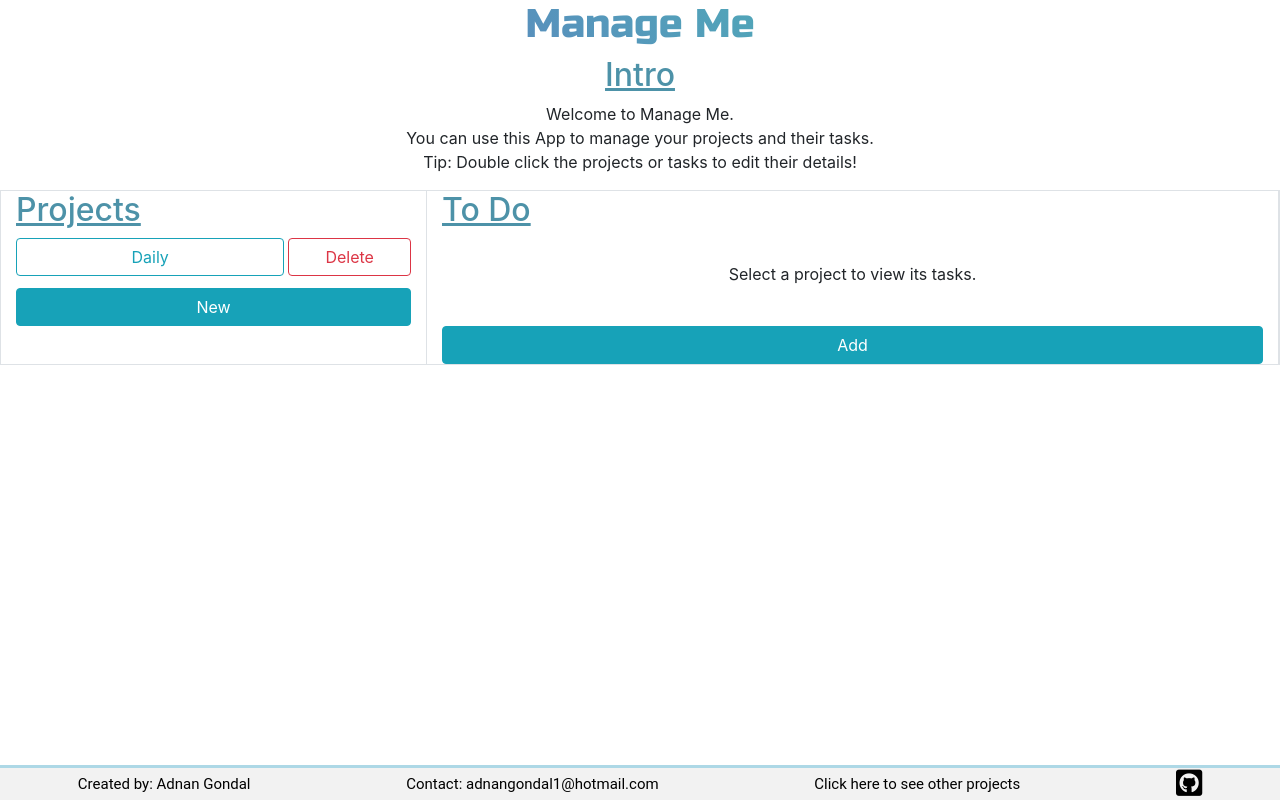
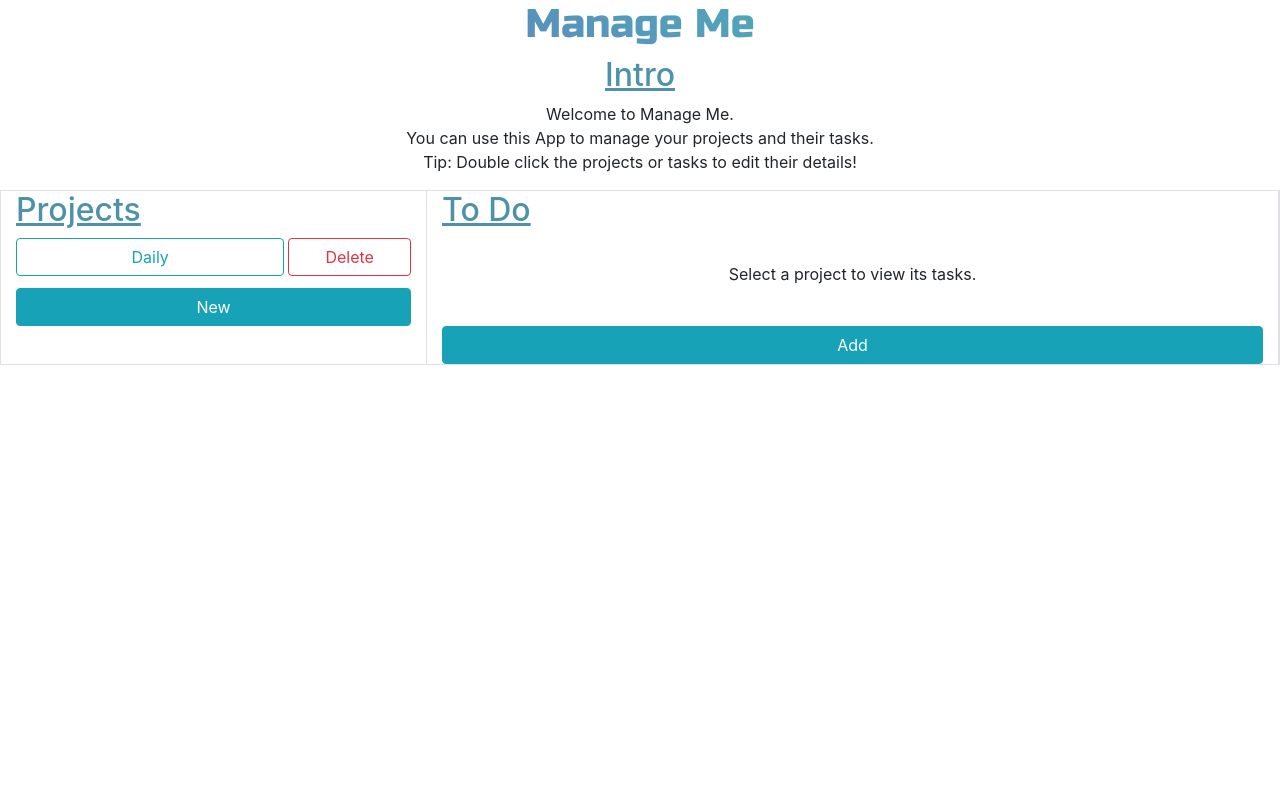
Before and after one commit to gshraddha9/we-manage-, a website: page src/main/index.html in a window 1280 px wide. Drawn offline with nearby package versions, Linux system fonts and the light colour scheme; files that its build step writes are made by us from their sources.

Commit message:
Update index.html

```diff
--- a/src/main/index.html
+++ b/src/main/index.html
@@ -52,12 +52,7 @@
                 <button type="button" class= "btn btn-info btn-block" data-toggle="modal" data-target="#newToDoModal"> Add </button>
             </div>
         </div>
-        <footer class = "page-footer">
-          <p class = "footer-content"> Created by: Adnan Gondal </p>
-          <p class =  "footer-content"> Contact: adnangondal1@hotmail.com</p>
-          <p class =  "footer-content"><a href="https://www.notion.so/Websites-5270629ec9424a66bc16ec0b470b1579" target = "_blank"> Click here to see other projects </a></p>
-          <p class =  "footer-content"><a href="https://github.com/AdnanGondal" target = "_blank"><i id="github-icon" class = "fab fa-github-square fa-2x"></i></a></p>
-        </footer>
+
 
     </div>
 
```
